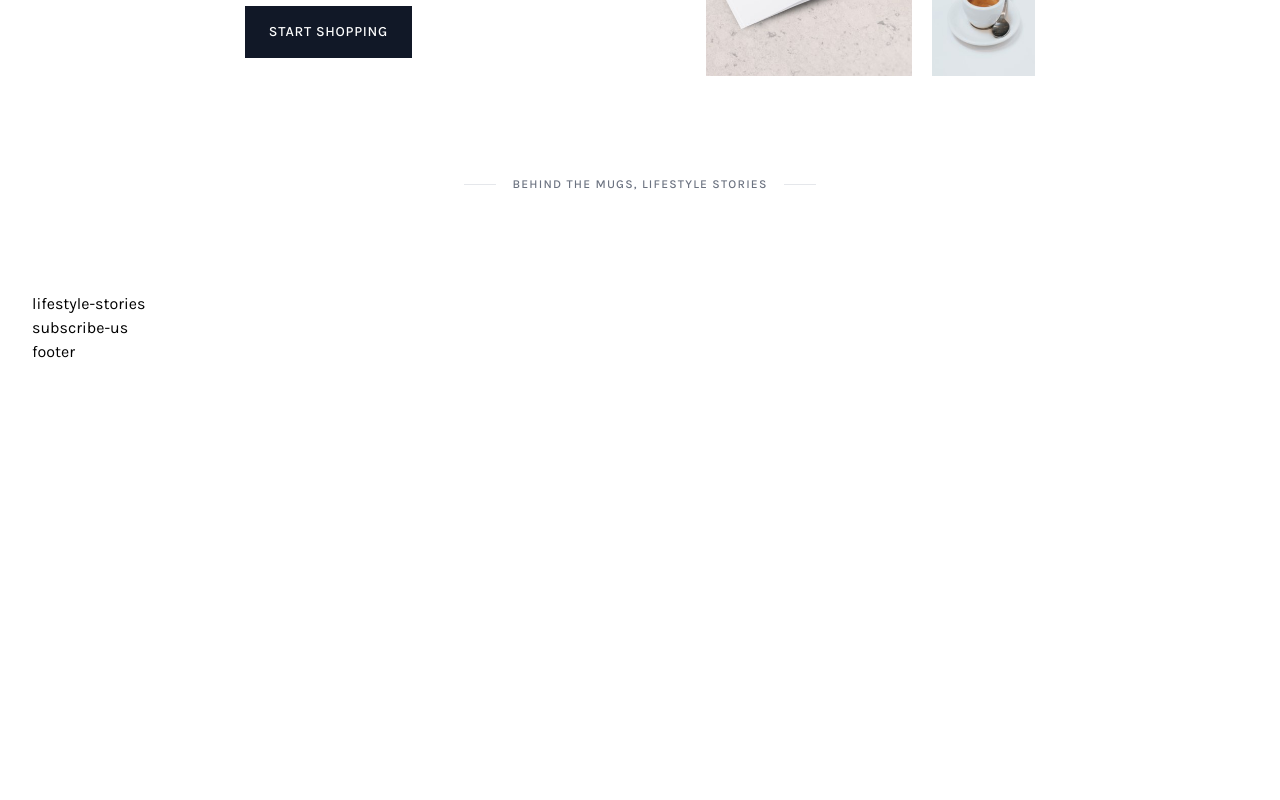
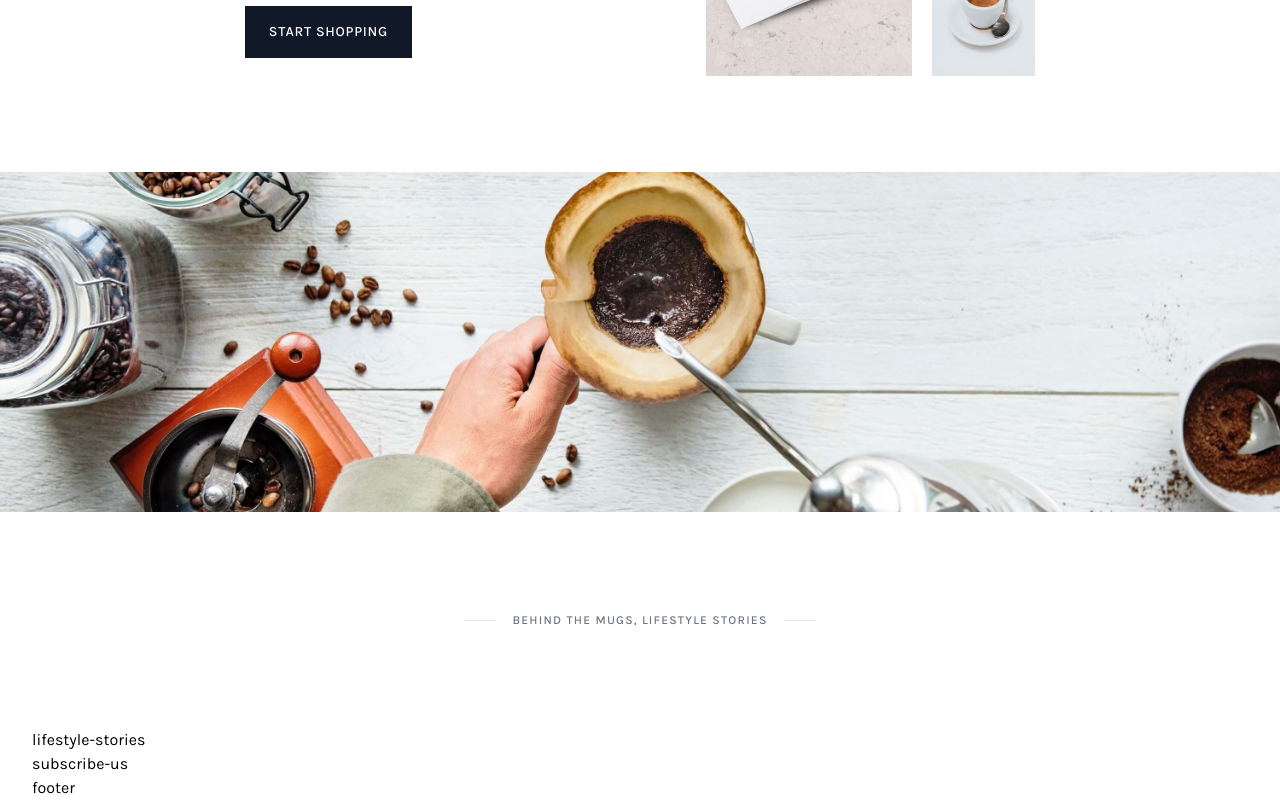
Before and after one commit to pquoc693/tailwind_practice, a React (Vite) app: page / in a window 1280 px wide. Shown: the part 4074-4874 px from the top of the page. Before the commit the page ends 4438 px from the top, so only its background shows below. Built offline with nearby package versions, Linux system fonts and the light colour scheme.

Commit message:
parallax

```diff
--- a/src/App.tsx
+++ b/src/App.tsx
@@ -384,6 +384,7 @@ function App() {
             </div>
           </div>
         </div>
+        <div className="ct-parallax-section h-[340px] bg-[url('./assets/images/parallax.jpg')] bg-cover bg-no-repeat bg-center mb-24 bg-fixed w-[100vw] relative left-[calc(-50vw+50%)]"></div>
         <div className="ct-subheadline ">
           <div className="ct-subheadline-deco-line"></div>
           <div className="ct-subheadline-label ">
```
